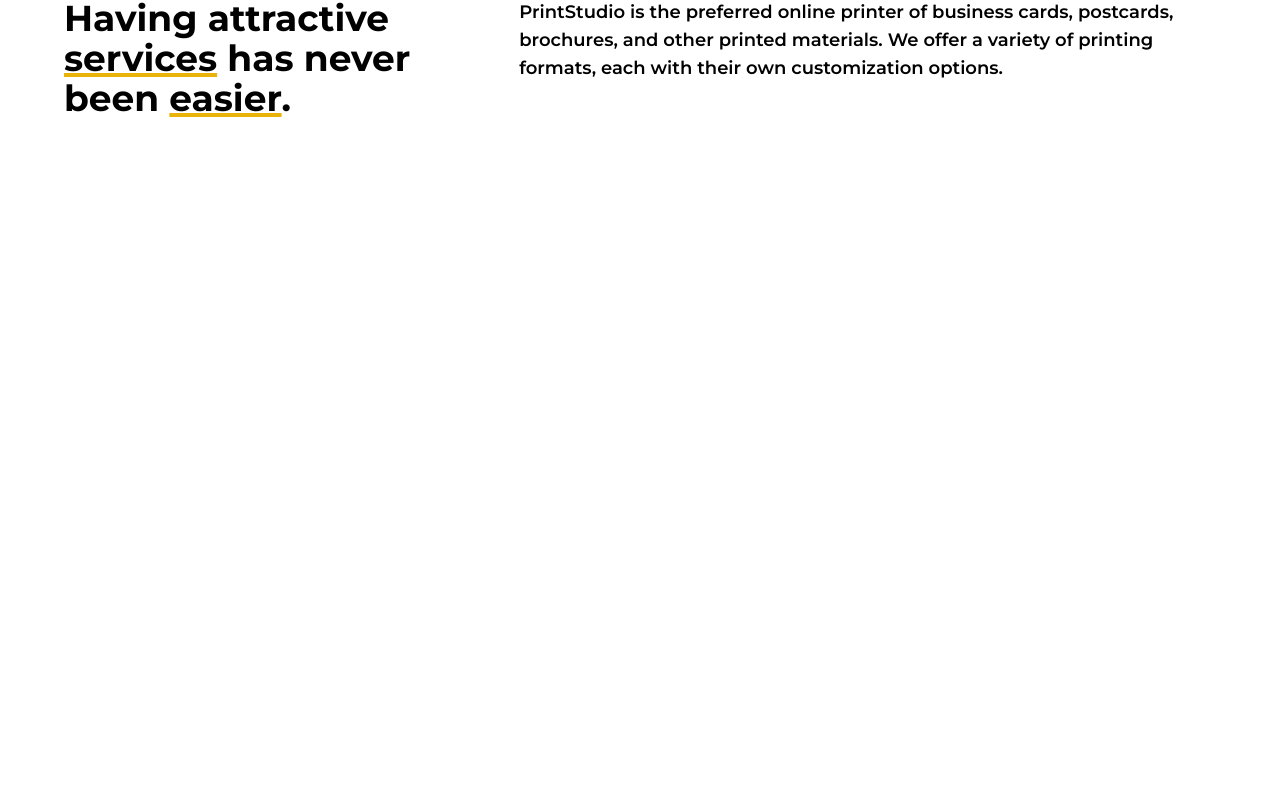
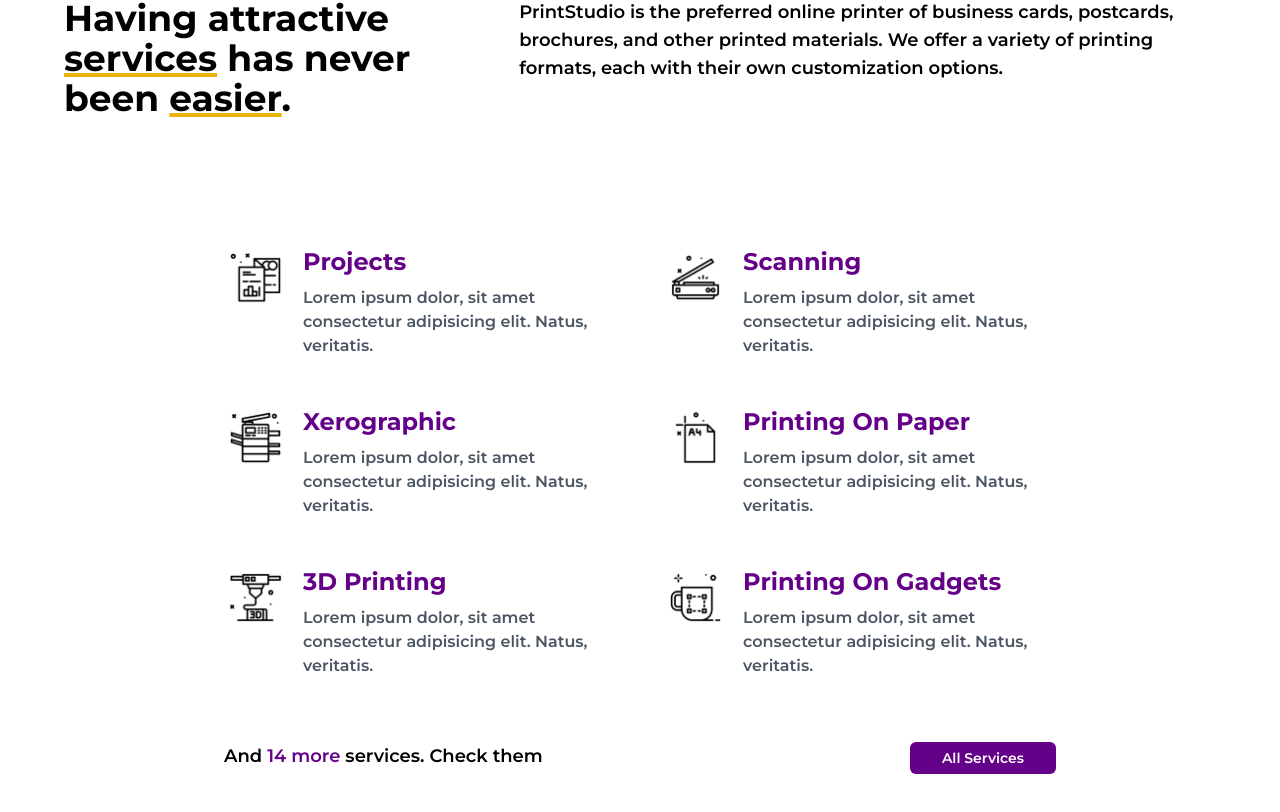
Before and after one commit to kryptcode/printico, a Next.js app: page / in a window 1280 px wide. Shown: the part 1360-2172 px from the top of the page. Before the commit the page ends 1606 px from the top, so only its background shows below. Built offline with nearby package versions, Linux system fonts and the light colour scheme.

Commit message:
Added Services Section

```diff
--- /dev/null
+++ b/components/Home/Service.js
@@ -0,0 +1,21 @@
+import React from 'react'
+
+const Service = ({ img ,text }) => {
+  return (
+    <div className='flex flex-col items-center md:items-start text-center md:text-left space-y-4 md:space-y-0  md:flex-row md:space-x-4'>
+        <div>
+            <img src={img} alt="" />
+        </div>
+        <div>
+            <h5 className='text-lg md:text-2xl font-bold text-[#650088] mb-2 '>
+                {text}
+            </h5>
+            <p className='font-semibold text-gray-600'>
+                Lorem ipsum dolor, sit amet consectetur adipisicing elit. Natus, veritatis.
+            </p>
+        </div>
+    </div>
+  )
+}
+
+export default Service
--- /dev/null
+++ b/components/Home/Services.js
@@ -0,0 +1,28 @@
+import React from 'react'
+import Service from './Service'
+
+const Services = () => {
+  return (
+    <div className='my-32 '>
+        <div className='w-[65%] mx-auto grid grid-cols-1 md:grid-cols-2 justify-between gap-12 '>
+            <Service img='./assets/images/services-1.svg' text='Projects' />
+            <Service img='./assets/images/scanner.svg' text='Scanning' />
+            <Service img='./assets/images/xerox.svg' text='Xerographic' />
+            <Service img='./assets/images/paper.svg' text='Printing On Paper' />
+            <Service img='./assets/images/3d-print.svg' text='3D Printing' />
+            <Service img='./assets/images/mug.svg' text='Printing On Gadgets' />
+        </div>
+
+        <div className=' md:w-[65%] mt-16 mx-auto flex justify-between'>
+            <div className='text-lg font-semibold'>
+            And <span className='text-[#650088]'>14 more</span> services. Check them
+            </div>
+            <button className='bg-[#650088] text-white text-sm font-semibold px-8 py-1.5 rounded-md hover:opacity-70  mb-10 md:mb-0'>
+                All Services
+            </button>
+        </div>
+    </div>
+  )
+}
+
+export default Services
--- a/pages/index.js
+++ b/pages/index.js
@@ -3,6 +3,7 @@
 import About from '../components/Home/About'
 import Hero from '../components/Home/Hero'
 import OC from '../components/Home/OC'
+import Services from '../components/Home/Services'
 
 export default function Home() {
   return (
@@ -17,7 +18,7 @@
       <Hero />
       <About />
       <OC />
-
+      <Services />
 
     </div>
   )
```
